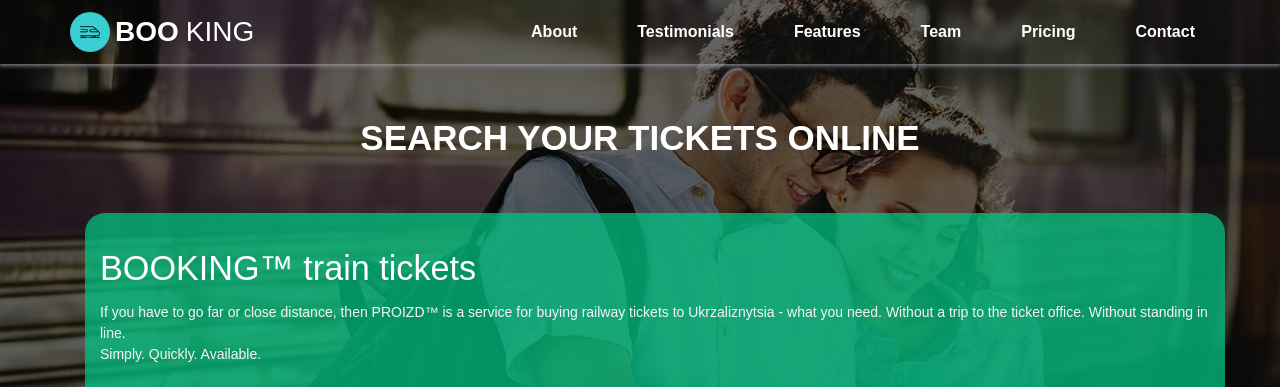
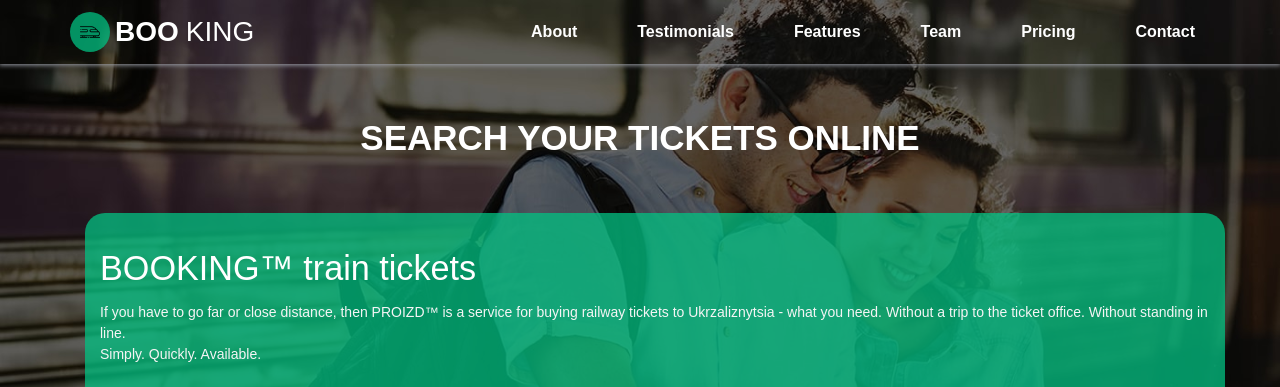
Before and after one commit to alarmichanin/djangoProj, a Django app: page /about/ in a window 1280 px wide. Shown: the top 387 px of the page. Run offline with Django 3.2, Linux system fonts and the light colour scheme; some libraries are stand-ins or nearby versions.

Commit message:
Base pafe fix

```diff
--- a/static/base/css/base.css
+++ b/static/base/css/base.css
@@ -1,5 +1,7 @@
 :root {
   --color-white: #ffffff;
+  --color-dark: #111111;
+  --color-green: rgba(2, 192, 130, .75);
 }
 
 *,
@@ -101,7 +103,7 @@
 
 .logo-icon-container {
   margin-right: 5px;
-  background: #3aced3;
+  background: var(--color-green);
   width: 40px;
   height: 40px;
   border-radius: 50%;
@@ -235,7 +237,7 @@
   margin-top: 0px;
 }
 
-.search-tickets-title h1{
+.search-tickets-title h1 {
   font-size: 35px;
   font-weight: 700;
   line-height: 110%;
--- a/static/base/js/base.js
+++ b/static/base/js/base.js
@@ -1 +1,3 @@
+M.AutoInit();
+
 M.updateTextFields();
--- a/templates/booking/base.html
+++ b/templates/booking/base.html
@@ -6,11 +6,13 @@
 	<meta name="viewport" content="width=device-width, initial-scale=1.0">
 	<title>Booking</title>
 	<link rel="stylesheet" href="https://code.jquery.com/ui/1.12.1/themes/base/jquery-ui.css" />
+	<link href="https://fonts.googleapis.com/icon?family=Material+Icons" rel="stylesheet">
 	{% load static %}
 	<link rel="icon" type="image" href="{% static 'base/img/favicon.png' %}">
 	<link type="text/css" rel="stylesheet" href="{% static 'base/css/materialize.min.css' %}"
 		media="screen,projection" />
 	<link rel="stylesheet" href="{% static 'base/css/base.css' %}">
+	<!-- <link rel="stylesheet" href="{% static 'base/css/testimonials.css' %}"> -->
 
 	{% block link %}
 
@@ -74,6 +76,7 @@
 	<script src="{% static 'base/js/materialize.min.js' %}"></script>
 	<script src="{% static 'base/js/base.js' %}"></script>
 	<script src="{% static 'search_ticket/js/home_page.js' %}"></script>
+	<script src="{% static 'base/js/testimonials.js' %}"></script>
 </body>
 
 </html>
```
